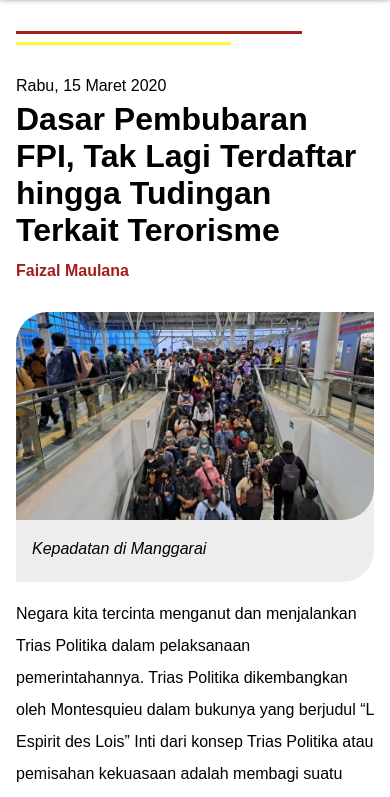
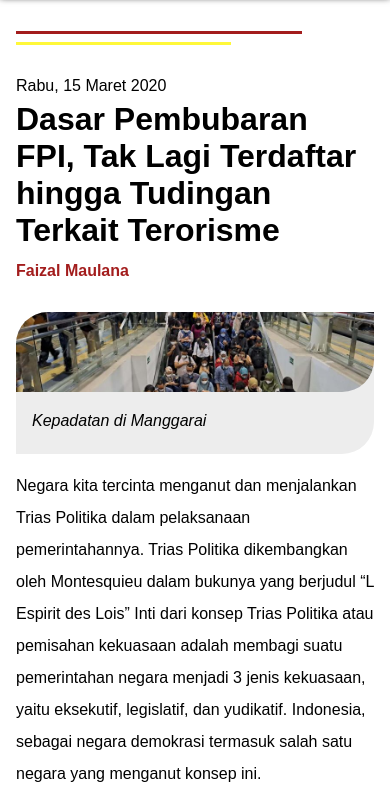
Before and after one commit to barisan-pemuda-intelektual/barisan-pemuda-intelektual.github.io, a plain HTML site: page artikel/index.html in a window 390 px wide. Shown: the part 43-840 px from the top of the page. Drawn offline with Linux system fonts and the light colour scheme.

Commit message:
menyesuaikan gambar artikel

```diff
--- a/style/artikel.css
+++ b/style/artikel.css
@@ -180,7 +180,7 @@
     }
 
     .artikel-image img{
-        height: 13em;
+        height: 5em;
         object-fit: cover;
     }
 
```
